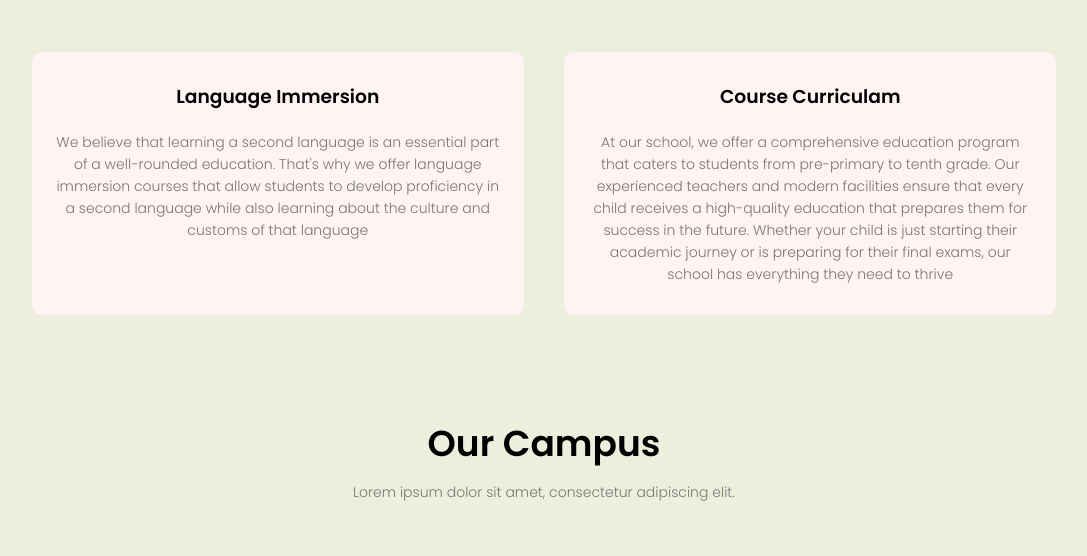
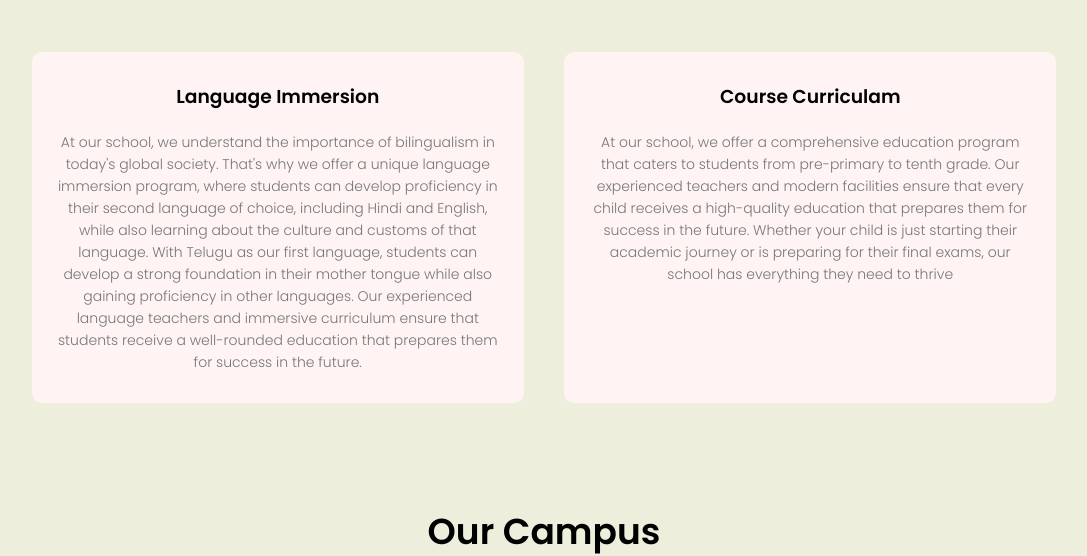
Before and after one commit to nktnikhil/NewBloomSchool, a plain HTML site: page index.html in a window 1280 px wide. Shown: the part 1340-1896 px from the top of the page, without its empty margins (96-1183 px from the left). Drawn offline with Linux system fonts and the light colour scheme.

Commit message:
Update index.html

```diff
--- a/index.html
+++ b/index.html
@@ -60,7 +60,7 @@
     <div class="row">
         <div class="course-col">
             <h3>Language Immersion</h3>
-            <p>We believe that learning a second language is an essential part of a well-rounded education. That's why we offer language immersion courses that allow students to develop proficiency in a second language while also learning about the culture and customs of that language</p>
+            <p>At our school, we understand the importance of bilingualism in today's global society. That's why we offer a unique language immersion program, where students can develop proficiency in their second language of choice, including Hindi and English, while also learning about the culture and customs of that language. With Telugu as our first language, students can develop a strong foundation in their mother tongue while also gaining proficiency in other languages. Our experienced language teachers and immersive curriculum ensure that students receive a well-rounded education that prepares them for success in the future. </p>
         </div>
         <div class="course-col">
             <h3>Course Curriculam</h3>
```
